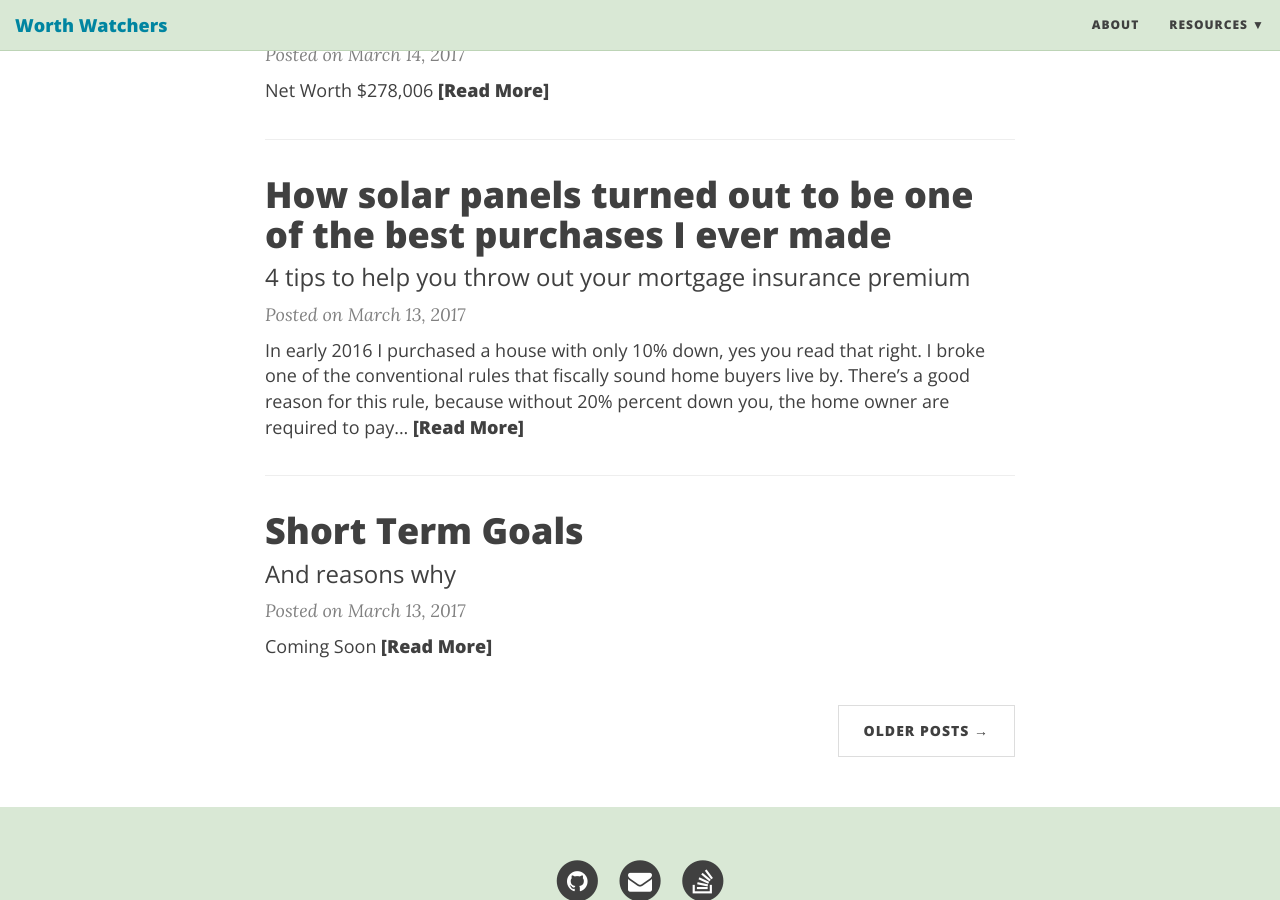
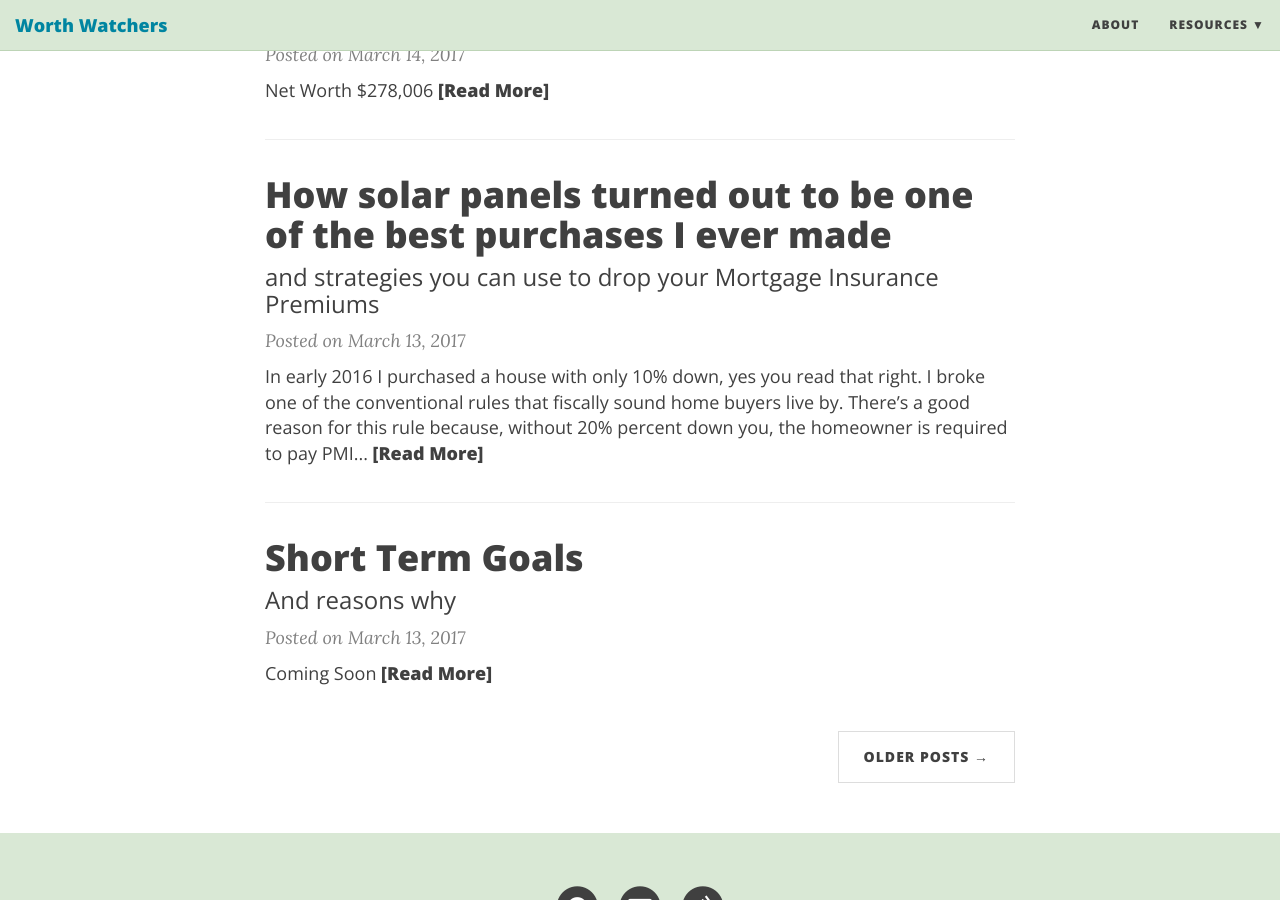
Before and after one commit to trevordowdle/trevordowdle.github.io, a Jekyll site: the page built from index.html, in a window 1280 px wide and 900 px high, scrolled down 748 px. Built offline with Jekyll 4.4.1, drawn with Linux system fonts in a browser that asks for light colours; nearby versions of some CDN libraries; the list of posts is cut into pages by our own code.

Commit message:
Article update

```diff
--- a/_posts/2017-03-13-purchasing-solar.md
+++ b/_posts/2017-03-13-purchasing-solar.md
@@ -1,71 +1,74 @@
 ---
 layout: post
 title: How solar panels turned out to be one of the best purchases I ever made
-subtitle: 4 tips to help you throw out your mortgage insurance premium
+subtitle: and strategies you can use to drop your Mortgage Insurance Premiums
 ---
 
-In early 2016 I purchased a house with **only 10% down**, yes you read that right. I broke one of the conventional rules that fiscally sound home buyers live by.  There's a good reason for this rule, because without 20% percent down you, the home owner are required to pay PMI or private mortgage insurance.  [See Why I decided to purchase the house without enough money to put 20% percent down.](/2017-03-20-second-home/ "A great investment"){:target="_blank"}
 
-As a consequence of only paying 10% down, I was stuck with an extra $123.44 a month in mortgage insurance premiums.  My goal was to get rid of that MPI as as soon as possible, the alternative, wait 7 years and 8 months for my Loan to Value to reach 78% based on the original amortization schedule.  Paying a **grand total of $11,356.48 in PMI premiums** over that time.  Ouch!!  Understandably my goal was to get rid of it as soon as possible.
+In early 2016 I purchased a house with **only 10% down**, yes you read that right. I broke one of the conventional rules that fiscally sound home buyers live by.  There's a good reason for this rule because, without 20% percent down you, the homeowner is required to pay PMI or private mortgage insurance.  [See Why I decided to purchase the house without enough money to put 20% percent down.](/2017-03-20-second-home/ "A great investment"){:target="_blank"}
 
-You may be wondering how Solar Panels fit into this, well in addition to the obvious benefits, you can use them as a **tool** to increase the equity in your home and drop Mortgage Insurance faster, i'll get into that more in a bit.
+As a consequence of only paying 10% down, I was stuck with an extra $123.44 a month in mortgage insurance premiums.  My goal was to get rid of that MPI as soon as possible, the alternative, wait 7 years and 8 months for my Loan to Value to reach 78% based on the original amortization schedule.  Paying a **grand total of $11,356.48 in PMI premiums** over that time.  Ouch!!  Understandably my goal was to get rid of it as soon as possible.
 
-If you find yourself in the situation i was with my PMI, the way out is to pay down enough on your loan to where you have a 80% Loan to Value.  Then you need to notify the mortgage company and request that your Mortgage Insurance Premium be dropped.
+You may be wondering how Solar Panels fit into this, well in addition to the obvious benefits, you can use them as a **tool** to increase the equity in your home and drop Mortgage Insurance faster, I'll get into that more in a bit.
+
+If you find yourself in the situation I was with my PMI, the way out is to pay down enough on your loan to where you have an 80% Loan to Value.  Then you need to notify the mortgage company and request that your Mortgage Insurance Premium be dropped.
 
 Here's the deal, **the mortgage company is not your friend** in this effort.  The bank doesn't want you to stop paying for insurance, the insurance guarantees they'll get paid.  It's in their best interest that you keep it as long as possible.
 
 When you put in a request to drop your PMI you'll get some information in the mail basically saying that you will need to pay for an appraisal and then if the value is high enough (80% LTV or 20% Equity in the home) they agree to drop your mortgage insurance.
 
-There is nothing more demoralizing than paying $450 dollars for an appraisal, just to have your home appraise 7% lower than the original value on the loan (quite convenient for the mortgage company). Suddenly finding yourself out $450 dollars and thousands of dollars away from dropping those pesky Mortgage Insurance Premiums.  Believe me, [I found myself in this exact situation back in 2013.](/2017-03-20-hard-lessons-learned-dropping-pmi/ "Lessons learned"){:target="_blank"}
+There is nothing more demoralizing than paying $450 dollars for an appraisal, just to have your home appraise 7% lower than the original value of the loan (quite convenient for the mortgage company). Suddenly finding yourself out $450 dollars and thousands of dollars away from dropping those pesky Mortgage Insurance Premiums.  Believe me, [I found myself in this exact situation back in 2013.](/2017-03-20-hard-lessons-learned-dropping-pmi/ "Lessons learned"){:target="_blank"}
 
-Learning from past experience, my strategy to drop Mortgage Insurance Premiums was three fold.
+Learning from past experience, my strategy to drop Mortgage Insurance Premiums was three-fold.
 
-* Aggressively payoff principal
+* Aggressively pay off principal
 * Look for ways to increase home value
 * After 9-12 months have my real estate agent run comps for me to gauge whether I had enough equity in the home to feel comfortable enough to pay for an appraisal as part of my request to drop PMI.
 
 In short, I needed as much wiggle room as possible.  I didn't want to pay for another fruitless appraisal.
 
-Let's talk about Solar Panels, four months after our home purchase in 2016 I was looking at buying solar panels as a way to increase the value of our home.  To get an idea of how much this can benefit you when dropping mortgage insurance, let's say you had a home worth 350k and then you buy solar panels which boost the value of the home by 15k.  That's an easy low risk way to increase the equity in your home by over 4% using an investment that more than pays for itself in the long run.
+Let's talk about Solar Panels, four months after our home purchase in 2016 I was looking at buying solar panels as a way to increase the value of our home.  To get an idea of how much this can benefit you when dropping mortgage insurance, let's say you had a home worth 350k and then you buy solar panels which boost the value of the home by 15k.  That's an easy low-risk way to increase the equity in your home by over 4% using an investment that more than pays for itself in the long run.
 
-I found a solar company that offered free LED lightbulbs for the whole house as a perk for purchasing through them.  I ended up settling on a small 2.97 kW system for $13,514 dollars installed and got a 12 year loan at 1.99% for it.  Though I could have purchased a much larger system.
+I found a solar company that offered free LED light bulbs for the whole house as a perk for purchasing through them.  I ended up settling on a small 2.97 kW system for $13,514 dollars installed and got a 12-year loan at 1.99% for it.  Though I could have purchased a much larger system.
 
 The idea was to get a system big enough to keep me from the more expensive electricity tiers and to maximize my state's solar tax credit. Utah offers a tax credit of 25% of the purchase price up to $2000 max.  When you couple that with the federal tax credit. (30% through 2019) The total cost of the system ends up at only $7,460.  Take into account the LED light bulbs and the reduced monthly electricity costs and this is a killer deal.
 
-**Use your solar credits to build even more equity**, check this scenario out.  Let say you buy solar panels towards the end of the year, within a few months you submit your tax return and receive the solar tax credit.  Put that $6,000+ down on your mortgage giving you another big equity boost. **In this way Solars panels are  essentially working as a two way equity boost.**  Helping to Increase the value of your home and lowering your mortgage amount at the same time!
+**Use your solar credits to build even more equity**, check this scenario out.  Let say you buy solar panels towards the end of the year, within a few months you submit your tax return and receive the solar tax credit.  Put that $6,000+ down on your mortgage giving you another big equity boost. **In this way Solars panels are  essentially working as a two-way equity boost.**  Helping to Increase the value of your home and lowering your mortgage amount at the same time!
 
-As luck would have it I received a letter in the mail during the solar panel purchasing process advertising a true no cost refinance at 3.5%, at the time my interest rate was 3.75%.  There was no downside to pursuing the no cost refinance, best case scenario, I would be able to lower my interest rate and drop my mortgage insurance premiums!  Worst case, my house wouldn't appraise for enough to drop the mortgage insurance but I would still be able to drop my interest rate.  I needed to jump on the opportunity as soon as possible to lock in the 3.5% percent because mortgage rates change often.  I locked in the rate and got the refinance started.  At the time I was just hoping that my solar panels would be installed by the time the appraisal was done for the refinance, and fortunately the solar panel installation beat out the refinance by about a week.
+As luck would have it I received a letter in the mail during the solar panel purchasing process advertising a true no cost refinance at 3.5%, at the time my interest rate was 3.75%.  There was no downside to pursuing the no cost refinance, best case scenario, I would be able to lower my interest rate and drop my mortgage insurance premiums!  Worst case, my house wouldn't appraise for enough to drop the mortgage insurance but I would still be able to drop my interest rate.  I needed to jump on the opportunity as soon as possible to lock in the 3.5% percent because mortgage rates change often.  I locked in the rate and got the refinance started.  At the time I was just hoping that my solar panels would be installed by the time the appraisal was done for the refinancing, and fortunately, the solar panel installation beat out the refinance by about a week.
 
 Thanks to the **solar panels** and housing market gains over the previous 6 months since we purchased the house, our appraisal came in with more than enough value giving us the equity we needed to drop our mortgage insurance premium.
 
 With a lower interest rate, and not having to pay insurance; the refinance saved us $179.34 a month on our mortgage payment!
 
-I bought a house with 10% down and within 8 months dropped the Private Mortgage Insurance. Was luck involved?  Yes, to an extent. I was fortunate to have favorable market conditions and interest rates.  The no cost refinance gave me an opportunity to drop my mortgage insurance with no risk.  If I had to pay for the appraisal myself I would have been more leery and would have waited another 6 months or so to pay off more principal before feeling comfortable enough to move forward.
+I bought a house with 10% down and within 8 months dropped the Private Mortgage Insurance. Was luck involved?  Yes, to an extent. I was fortunate to have favorable market conditions and interest rates.  The no cost refinance gave me an opportunity to drop my mortgage insurance with no risk.  If I had to pay for the appraisal myself I would have been leerier and would have waited another 6 months or so to pay off more principal before feeling comfortable enough to move forward.
 
 Why am I telling you this?  Is it just to brag?  No, It's because I believe that my experience can be beneficial in helping those who currently have mortgage insurance, or for those who may be looking to purchase a home in the future.
 
 Maybe you find the perfect house, a great investment but you can't quite afford to put 20% down.  Remember you have these options available to you, PMI is not something that has to stick around forever and break the bank.
 
 **My 4 tips to dump your Private Mortgage Insurance**
+
 1. **No Cost Refinance**
 Mortgage rates are constantly fluctuating and there will always be banks fighting for your business.  Seek out opportunities for no cost refinances, that will save you money on the appraisal and could even lower your interest rate!  If that doesn't work out be prepared to pay for an appraisal once your have enough equity.  The appraisal will quickly pay for itself once you're free from PMI.
 2.  **Solar Panels**
-Utilize solar panels as a way to increase equity in your home, the fact the monthly payment on a solar loan can often be entirely offset by savings in electricity costs make it a very safe, low risk investment.
+Utilize solar panels as a way to increase equity in your home, the fact the monthly payment on a solar loan can often be entirely offset by savings in electricity costs make it a very safe, low-risk investment.
 3.  **Solar Tax Credits**
 Find out if your state offers any solar tax credits in addition to the 30% federal credit.  use your solar tax credit to pay off additional principal further boosting your equity, putting you on the fast track to MPI freedom.
 4.  **Attack that loan balance**
 Have an attack dog attitude, don't allow yourself to get complacent with the status quo, take charge of your financial future, make a plan and stick to it!
 
 **Be aware of these 6 things**
+
 1.  **Not all appraisers are familiar with solar panels**
-Solar Panels are pretty new and some appraisers are not too familiar with them, or how much value they bring to the house.  When our house was appraised the appraiser company called to ask gather information about our solar panels, he verified that we in fact owned them.  *(I would never rent instead of buy, but Apparently renting Solar Panels is a thing)*  And also asked about the size and cost of the system.  I suspect there will be a good deal of variance on how much value an appraiser believes your solar system brings to the home. So you may want to call 2 or 3 local appraisal companies to get an idea, but the bottom line is that they do add value to your home.
+Solar Panels are pretty new and some appraisers are not too familiar with them, or how much value they bring to the house.  When our house was appraised the appraiser company called to ask to gather information about our solar panels, he verified that we, in fact, owned them.  *(I would never rent instead of buy, but Apparently renting Solar Panels is a thing)*  And also asked about the size and cost of the system.  I suspect there will be a good deal of variance on how much value an appraiser believes your solar system brings to the home. So you may want to call 2 or 3 local appraisal companies to get an idea, but the bottom line is that they do add value to your home.
 2.  **Buying before you can do 20% down is not for everyone**
-I am in no way endorsing buying a home with less than 20% down, that is the safest way to go.  If you do buy a home with less than 20% down make sure that you are able to save enough every month to pay your mortgage principal down to that 20% mark within a reasonable time frame.  (12-18 Months was my expectation) Remember the possibility that housing prices could drop, causing you to keep PMI much longer than you planned.  So make sure going into the home purchase that you accept the possibility of keeping it for the long term, while knowing that you will do everything under your control to get rid of it.  Make sure that you have 3-6 months worth of living expenses.  Completely depleting your savings in order to make a bigger downpayment is not worth the risk.
+I am in no way endorsing buying a home with less than 20% down, that is the safest way to go.  If you do buy a home with less than 20% down make sure that you are able to save enough every month to pay your mortgage principal down to that 20% mark within a reasonable time frame.  (12-18 Months was my expectation) Remember the possibility that housing prices could drop, causing you to keep PMI much longer than you planned.  So make sure going into the home purchase that you accept the possibility of keeping it for the long term while knowing that you will do everything under your control to get rid of it.  Make sure that you have 3-6 months worth of living expenses.  Completely depleting your savings in order to make a bigger downpayment is not worth the risk.
 3.  **Solar panels are not all created equal**
-Make sure you are investing in quality, high grade silicon solar panels. Quality Solar panels whould have at least a 30 year life expectancy and at least a 20-25 year warranty.
+Make sure you are investing in quality, high-grade silicon solar panels. Quality Solar panels should have at least a 30-year life expectancy and at least a 20-25 year warranty.
 4.  **It's possible to have too much solar credit**
 To take full advantage of the federal solar tax credits you need to have paid at least the full credit amount in taxes over the year.  I have heard that you can collect these credits over two years if you didn't pay enough taxes to claim the full credit.  See a tax professional if needed.
 5.  **Plan**
-When I refinanced I had a significant amount of money tied up in an escrow account at the old bank.  It took over a month to get the check in the mail.  The new bank rolled about a year of escrow costs into the new loan.  If I had wanted to keep my loan amount the same with the new bank I would of needed to tell them ahead of time and paid for the escrow costs out of pocket while waiting for the previous escrow reimbursment check to come.
+When I refinanced I had a significant amount of money tied up in an escrow account at the old bank.  It took over a month to get the check in the mail.  The new bankrolled about a year of escrow costs into the new loan.  If I had wanted to keep my loan amount the same with the new bank I would have needed to tell them ahead of time and paid for the escrow costs out of pocket while waiting for the previous escrow reimbursement check to come.
 6.  **Other Options**
-Know that there are loans out there that come with no PMI, the trade off is that they come with a higher interest rate.  For me, as someone who intends to get rid of PMI as soon as possible i'll take the lower interest every time.
+Know that there are loans out there that come with no PMI, the trade off is that they come with a higher interest rate.  For me, as someone who intends to get rid of PMI as soon as possible, I'll take the lower interest every time.
```
